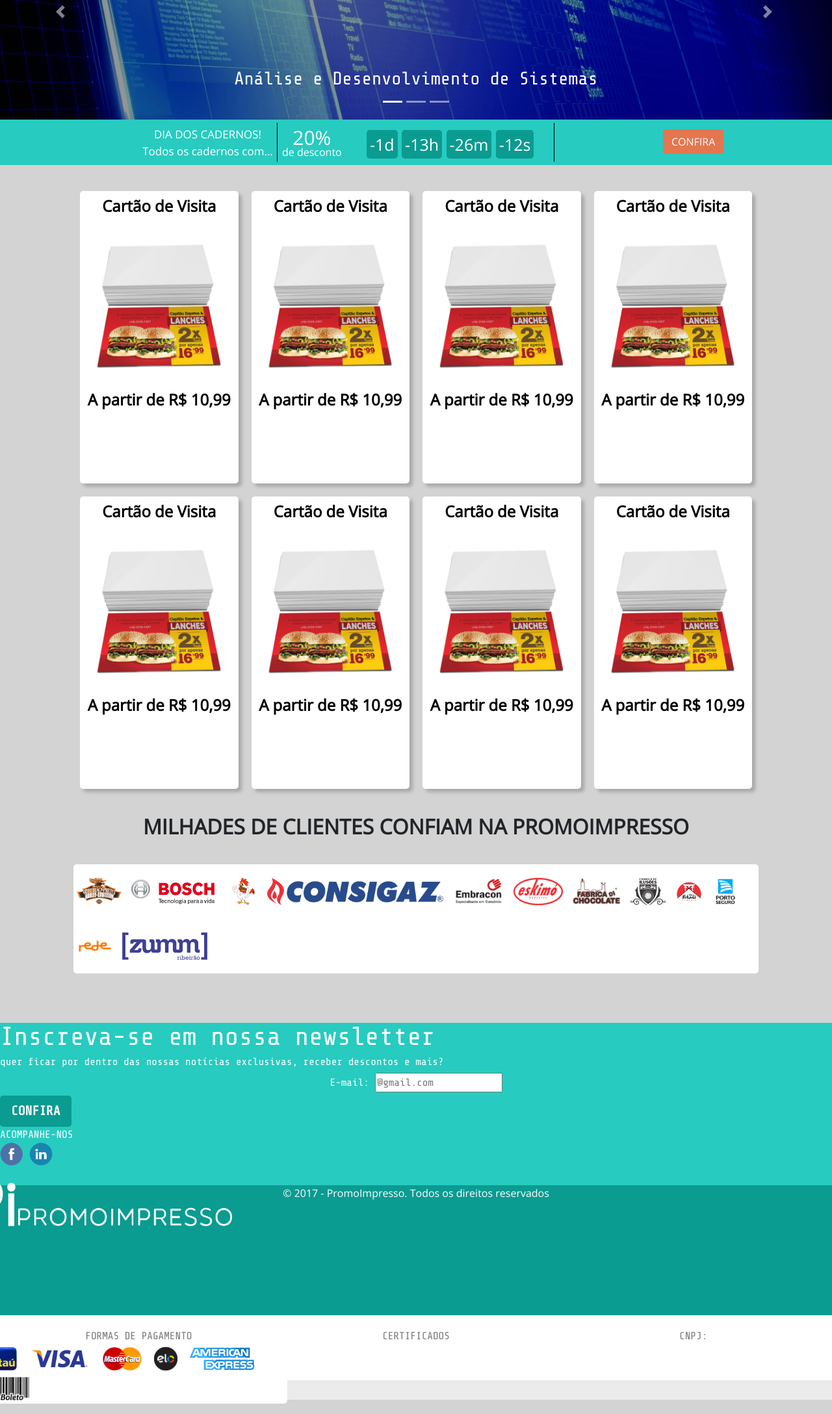
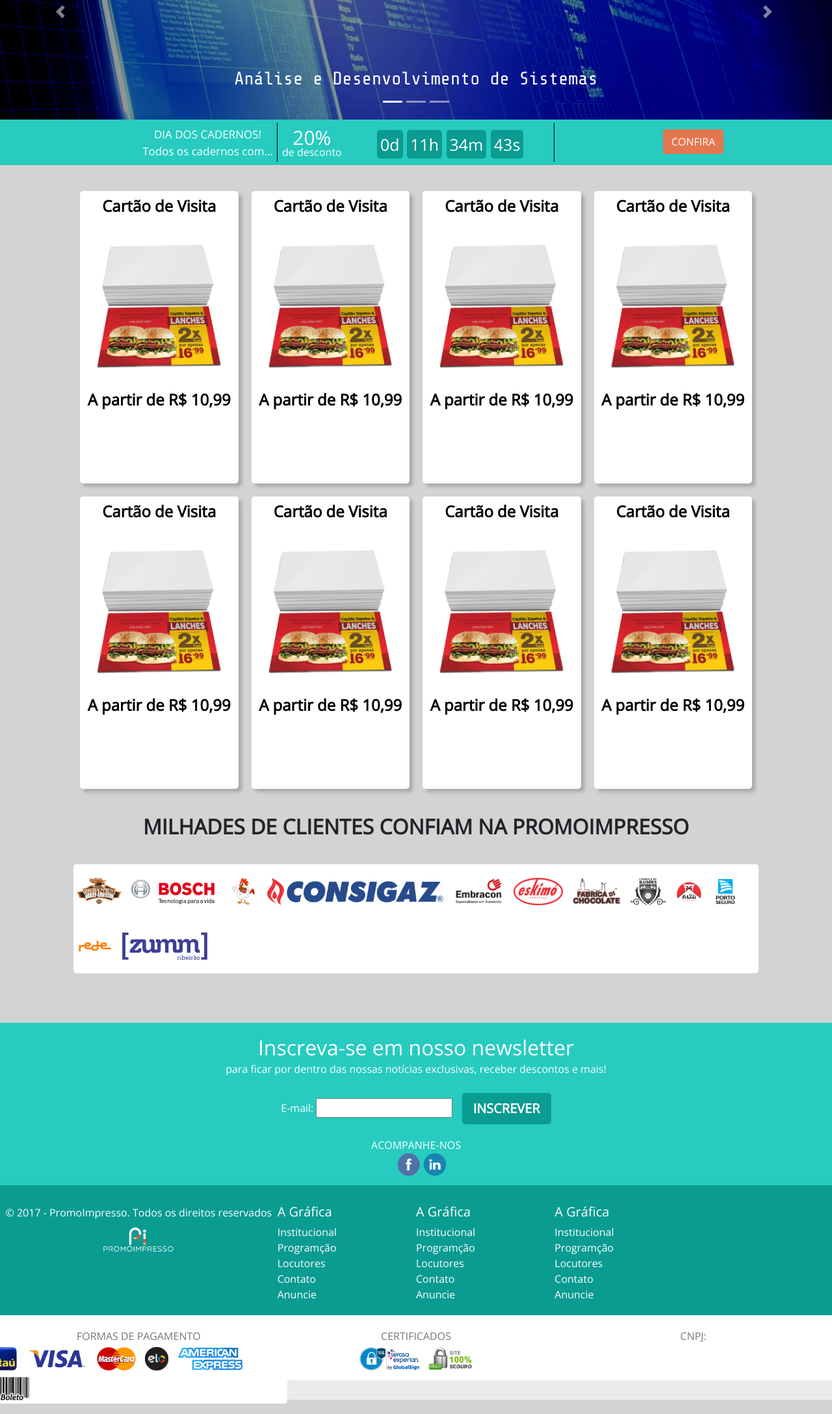
Before and after one commit to alisson04/teste3, a PHP site: page / in a window 1280 px wide. Shown: the part 249-2425 px from the top of the page at 65% size. Run offline with PHP 8.4, Linux system fonts and the light colour scheme; some libraries are stand-ins or nearby versions; some web fonts are replaced.

Commit message:
finalizado Footer

```diff
--- a/_css/footer.css
+++ b/_css/footer.css
@@ -1,12 +1,5 @@
 @charset "UTF-8";
 /*----------------------------------------------------------------------------*/
-footer#rodape img#icone{/*Imagem Logo*/
-    position: relative;
-    width: 400px;
-    height: 80px;
-    left: -10%;
-    top: -15%;
-}
 
 footer#rodape p{
     text-align: center;
@@ -17,10 +10,6 @@
 /*SOCIAL LiNKS----------------------------------------------------------------*/
 ul#social_links {
     list-style: none;
-    padding-left: 0px;
-    padding-right: 0px;
-    width: 100px;
-    left: 220px;
 }
 
 ul#social_links li{
@@ -30,17 +19,6 @@
 ul#social_links img{
     width: 36px;
     height: 36px;
-}
-
-/*NEWSLATTER------------------------------------------------------------------*/
-
-.botao_color_0a9b91{
-    background-color: #0a9b91;
-    color: white;
-}
-
-.botao_color_0a9b91:hover{
-    background-color: #0ab6aa;
 }
 
 /*FORMAS DE PAGAMENTO---------------------------------------------------------*/
@@ -64,3 +42,63 @@
 ul#formas_de_pagamento img{
     height: 36px;
 }
+
+/*PRIMEIRO FOOTER-------------------------------------------------------------*/
+div#div_primeiro_footer{
+    background-color: #27cbc0;
+    height: 250px;
+    color: white;
+}
+
+div.space_top_primeiro_footer{
+    padding-top: 20px;
+}
+
+/*NEWSLATTER------------------------------------------------------------------*/
+.botao_color_0a9b91{
+    background-color: #0a9b91;
+    color: white;
+}
+
+.botao_color_0a9b91:hover{
+    background-color: #0ab6aa;
+}
+
+
+/*SEGUNDO FOOTER--------------------------------------------------------------*/
+div#div_segundo_footer{
+    height: 200px;
+    background-color: #0a9b91;
+    padding-top: 30px;
+    color: white;
+}
+
+
+div#div_segundo_footer img#icone{/*Imagem Logo*/
+    position: relative;
+    width: 30%;
+    left: 35%;
+    padding: 10px 10px;
+}
+
+ul.opcoes_footer {
+    list-style: none;
+    padding-left: 0px;
+    padding-right: 0px;
+    display: block;
+}
+
+ul.opcoes_footer a{
+    color: white;
+}
+
+/*TERCEIRO FOOTER------------------------------------------------------------*/
+div#div_terceiro_footer{
+    background-color: white;
+    height: 100px;
+    padding-top: 20px;
+}
+
+div#div_terceiro_footer P{
+    color: #77787b;
+}
--- a/_javascript/timer.js
+++ b/_javascript/timer.js
@@ -1,5 +1,5 @@
 // Set the date we're counting down to
-var countDownDate = new Date("Oct 17, 2017 23:59:59").getTime();
+var countDownDate = new Date("Oct 18, 2017 23:59:59").getTime();
 // Update the count down every 1 second
 var x = setInterval(function () {
     // Get todays date and time
@@ -20,6 +20,7 @@
     // If the count down is finished, write some text
     if (distance < 0) {
         clearInterval(x);
-        document.getElementById("demo").innerHTML = "EXPIROU";
+    }else{
+        document.getElementById("div_promocao").style.display = '';//Mostra a div de promoção
     }
 }, 1000);
--- a/index.php
+++ b/index.php
@@ -70,7 +70,7 @@
         </div>
 
         <!--TIMER////////////////////////////////////////////////////////////-->
-        <div id="div_promocao" class="row no-gutters" style="font-family: 'Open Sans', sans-serif;">
+        <div id="div_promocao" class="row no-gutters" style="font-family: 'Open Sans', sans-serif; display: none;">
             <div class="col-2"></div>
             <!--descrição da promoção-->
             <div class="col-2 text-right" style="font-size: 17px; border-right: 1px solid black; padding-top: 5px; justify-content: center;">
--- a/modelos/footer.php
+++ b/modelos/footer.php
@@ -10,65 +10,113 @@
     </head>
 
     <body>
-        <footer id="rodape">
-            <div style="background-color: #27cbc0; height: 250px; color: white;">
-                <h1>Inscreva-se em nossa newsletter</h1>
-                <h6>quer ficar por dentro das nossas notícias exclusivas, receber descontos e mais?</h6>
-                <form method="post" id="fContato">
-                    <p><label for="cEmail">E-mail:</label>
-                        <input type="email" name="tEmail" id="cEmail" size="20" maxlength="40" placeholder="@gmail.com" />
-                    </p>
-
-                    <button type="button" class="btn btn-lg botao_color_0a9b91" style="font-weight: bold;">CONFIRA</button>
-                </form>
-
-                <p style="text-align: left" >ACOMPANHE-NOS<br/></p>
-                <ul id="social_links">
-                    <li>
-                        <a href="https://www.facebook.com/promoimpresso/" target="_blank">
-                            <img src="_imagens/icon/icon_face.png" alt="Facebook"/></a>
-                    </li>
-                    <li>
-                        <a href="https://br.linkedin.com/company/promoimpresso" target="_blank">
-                            <img src="_imagens/icon/icon_link.png" alt="Linkedin"/></a>
-                    </li>
-                </ul>
+        <footer id="rodape" style="font-family: 'Open Sans', sans-serif;">
+            <!--PRIMEIRO FOOTER-->
+            <div id="div_primeiro_footer">
+                <div class="container-fluid justify-content-start" >
+                    <div class="container space_top_primeiro_footer">
+                        <div class="row justify-content-md-center">
+                            <div class="col-md-auto">
+                                <h2 class="text-center">Inscreva-se em nosso newsletter</h2>
+                                <h6>para ficar por dentro das nossas notícias exclusivas, receber descontos e mais!</h6>
+                            </div>
+                        </div>
+                    </div>
+                    <div class="container space_top_primeiro_footer">
+                        <div class="row justify-content-md-center">
+                            <div class="col-md-auto">
+                                <form method="post" id="fContato" style="display:inline-block;">
+                                    <p><label for="cEmail">E-mail:</label>
+                                        <input type="email" name="tEmail" id="cEmail" size="20" maxlength="40"/>
+                                    </p>
+                                </form>
+                                <button type="button" class="btn btn-lg botao_color_0a9b91" style="font-weight: bold;
+                                        display:inline-block; margin-left: 10px;">INSCREVER</button>
+                            </div>
+                        </div>
+                    </div>
+                    <div class="container space_top_primeiro_footer">
+                        <div class="row justify-content-md-center">
+                            <div class="col-md-auto">
+                                <p style="">ACOMPANHE-NOS</p>
+                                <ul id="social_links">
+                                    <li><a href="https://www.facebook.com/promoimpresso/" target="_blank">
+                                            <img src="_imagens/icon/icon_face.png" alt="Facebook"/></a></li>
+                                    <li><a href="https://br.linkedin.com/company/promoimpresso" target="_blank">
+                                            <img src="_imagens/icon/icon_link.png" alt="Linkedin"/></a></li>
+                                </ul>
+                            </div>
+                        </div>
+                    </div>
+                </div>
             </div>
-            <div style="font-family: 'Open Sans', sans-serif; height: 200px; background-color: #0a9b91">
+            <!--SEGUNDO FOOTER-->
+            <div id="div_segundo_footer">
                 <div class="row no-gutters justify-content-start">
                     <div class="col-4">
-                        <img id="icone" src="_imagens/logo_nome_branco.png" alt="Logo"/>
+                        <p>&copy; 2017 - PromoImpresso. Todos os direitos reservados<br/></p>
+                        <img id="icone" src="_imagens/logo_branco2.png" alt="Logo"/>
+                    </div>
+                    <div class="col-2">
+                        <h5>A Gráfica</h5>
+                        <ul class="opcoes_footer">
+                            <li><a href="https://br.linkedin.com/company/promoimpresso" target="_blank">Institucional</a></li>
+                            <li><a href="https://br.linkedin.com/company/promoimpresso" target="_blank">Programção</a></li>
+                            <li><a href="https://br.linkedin.com/company/promoimpresso" target="_blank">Locutores</a></li>
+                            <li><a href="https://br.linkedin.com/company/promoimpresso" target="_blank">Contato</a></li>
+                            <li><a href="https://br.linkedin.com/company/promoimpresso" target="_blank">Anuncie</a></li>
+                        </ul>
+                    </div>
+                    <div class="col-2">
+                        <h5>A Gráfica</h5>
+                        <ul class="opcoes_footer">
+                            <li><a href="https://br.linkedin.com/company/promoimpresso" target="_blank">Institucional</a></li>
+                            <li><a href="https://br.linkedin.com/company/promoimpresso" target="_blank">Programção</a></li>
+                            <li><a href="https://br.linkedin.com/company/promoimpresso" target="_blank">Locutores</a></li>
+                            <li><a href="https://br.linkedin.com/company/promoimpresso" target="_blank">Contato</a></li>
+                            <li><a href="https://br.linkedin.com/company/promoimpresso" target="_blank">Anuncie</a></li>
+                        </ul>
                     </div>
                     <div class="col-4">
-                        <p>&copy; 2017 - PromoImpresso. Todos os direitos reservados<br/></p>
+                        <h5>A Gráfica</h5>
+                        <ul class="opcoes_footer">
+                            <li><a href="https://br.linkedin.com/company/promoimpresso" target="_blank">Institucional</a></li>
+                            <li><a href="https://br.linkedin.com/company/promoimpresso" target="_blank">Programção</a></li>
+                            <li><a href="https://br.linkedin.com/company/promoimpresso" target="_blank">Locutores</a></li>
+                            <li><a href="https://br.linkedin.com/company/promoimpresso" target="_blank">Contato</a></li>
+                            <li><a href="https://br.linkedin.com/company/promoimpresso" target="_blank">Anuncie</a></li>
+                        </ul>
                     </div>
                 </div>
             </div>
             <!--TERCEIRO FOOTER-->
-            <div style="background-color: white; height: 100px; padding-top: 20px; ">
+            <div id="div_terceiro_footer">
                 <div class="row no-gutters">
                     <!--FORMAS DE PAGAMENTO-->
                     <div class="col" style="position:relative;">
-                        <p style="color: #77787b;">FORMAS DE PAGAMENTO</p>
+                        <p>FORMAS DE PAGAMENTO</p>
                         <div class="row justify-content-md-center">
                             <ul id="formas_de_pagamento">
-                                <li><img src="_imagens/_formas_pagamento/itau.png" alt="Facebook"/></li>
-                                <li><img src="_imagens/_formas_pagamento/visa.png" alt="Facebook"/></li>
-                                <li><img src="_imagens/_formas_pagamento/masterCard.png" alt="Facebook"/></li>
-                                <li><img src="_imagens/_formas_pagamento/elo.png" alt="Facebook"/></li>
-                                <li><img src="_imagens/_formas_pagamento/americanExpress.png" alt="Facebook"/></li>
-                                <li><img src="_imagens/_formas_pagamento/boleto.png" alt="Facebook"/></li>
+                                <li><img src="_imagens/_formas_pagamento/itau.png" alt="logoItau"/></li>
+                                <li><img src="_imagens/_formas_pagamento/visa.png" alt="logoVisa"/></li>
+                                <li><img src="_imagens/_formas_pagamento/masterCard.png" alt="logoMasterCard"/></li>
+                                <li><img src="_imagens/_formas_pagamento/elo.png" alt="logoElo"/></li>
+                                <li><img src="_imagens/_formas_pagamento/americanExpress.png" alt="logoAmericanExpress"/></li>
+                                <li><img src="_imagens/_formas_pagamento/boleto.png" alt="logoBoleto"/></li>
+                            </ul>
+                        </div>
+                    </div>
+                    <div class="col" style="position:relative;">
+                        <p>CERTIFICADOS</p>
+                        <div class="row justify-content-md-center">
+                            <ul id="formas_de_pagamento">
+                                <li><img src="_imagens/_certificados/serasaExperian.png" alt="logoSerasa"/></li>
+                                <li><img src="_imagens/_certificados/siteSeguro.png" alt="logoSiteSeguro"/></li>
                             </ul>
                         </div>
                     </div>
                     <div class="col">
-                        <p style="color: #77787b;">CERTIFICADOS</p>
-                        <div class="botoes_ocultos"><!--Botões ocultos-->
-                            <button type="button" class="btn btn-lg botao_color_e47650">CONFIRA</button>
-                        </div>
-                    </div>
-                    <div class="col">
-                        <p style="color: #77787b;">CNPJ:</p>
+                        <p>CNPJ:</p>
                     </div>
                 </div>
             </div>
```
Also changed, not shown: _imagens/_certificados/serasaExperian.png (added), _imagens/_certificados/siteSeguro.png (added), _imagens/logo_branco2.png (added).
